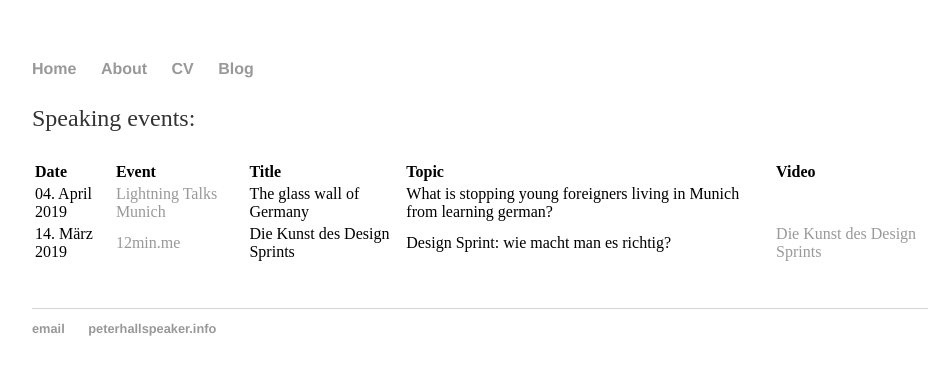
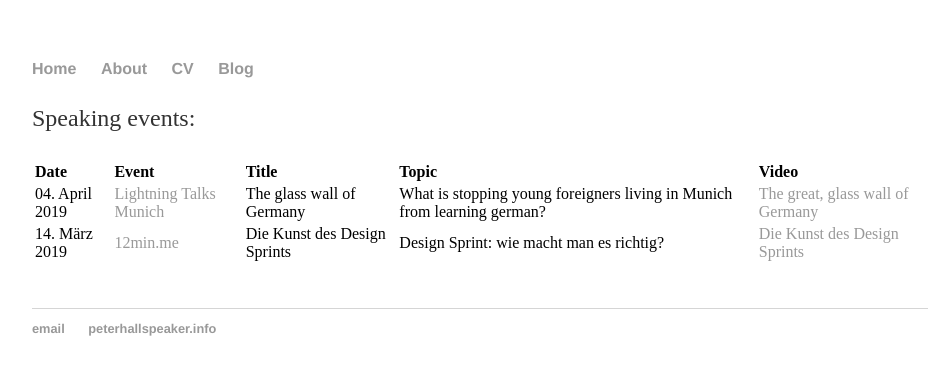
Before and after one commit to peterredmondhall/publicspeaking, a Jekyll site: the page built from cv/index.md, in a window 1280 px wide. Shown: the top 375 px of the page, without its empty margins (160-1106 px from the left). Built offline with Jekyll 4.4.1, drawn with Linux system fonts in a browser that asks for light colours.

Commit message:
great glass wall

```diff
--- a/cv/index.md
+++ b/cv/index.md
@@ -7,7 +7,7 @@ Speaking events:
 
 |Date|Event   |Title   |Topic  |Video  |
 |:---|:---|:---|:---|:---|
-|  04. April 2019 | [Lightning Talks Munich](https://www.facebook.com/LTMunich/ "Lightning Talks")  | The glass wall of Germany  | What is stopping young foreigners living in Munich from learning german?  |   |
+|  04. April 2019 | [Lightning Talks Munich](https://www.facebook.com/LTMunich/ "Lightning Talks")  | The glass wall of Germany  | What is stopping young foreigners living in Munich from learning german?  |  [The great, glass wall of Germany](https://youtu.be/L75IpNCSAAQ"12min.me") |
 |  14. März 2019 | [12min.me](https://www.meetup.com/12minM/events/tpxglqyzfbsb/ "12min.me")  | Die Kunst des Design Sprints  | Design Sprint: wie macht man es richtig?  | [Die Kunst des Design Sprints](https://youtu.be/kq3Z3hMrwvk "12min.me")  |
 |   |   |   |   |   |
 |   |   |   |   |   |
```
